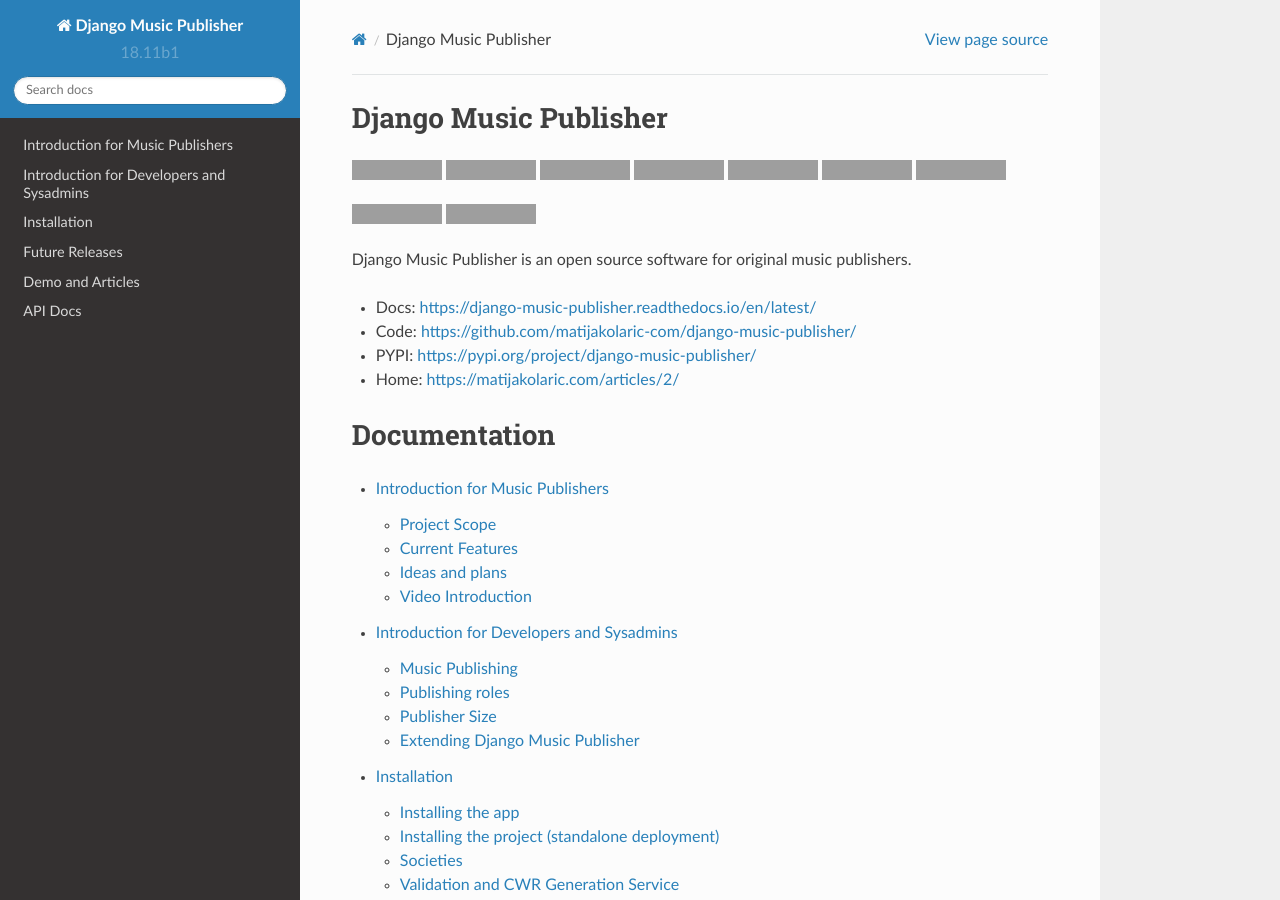
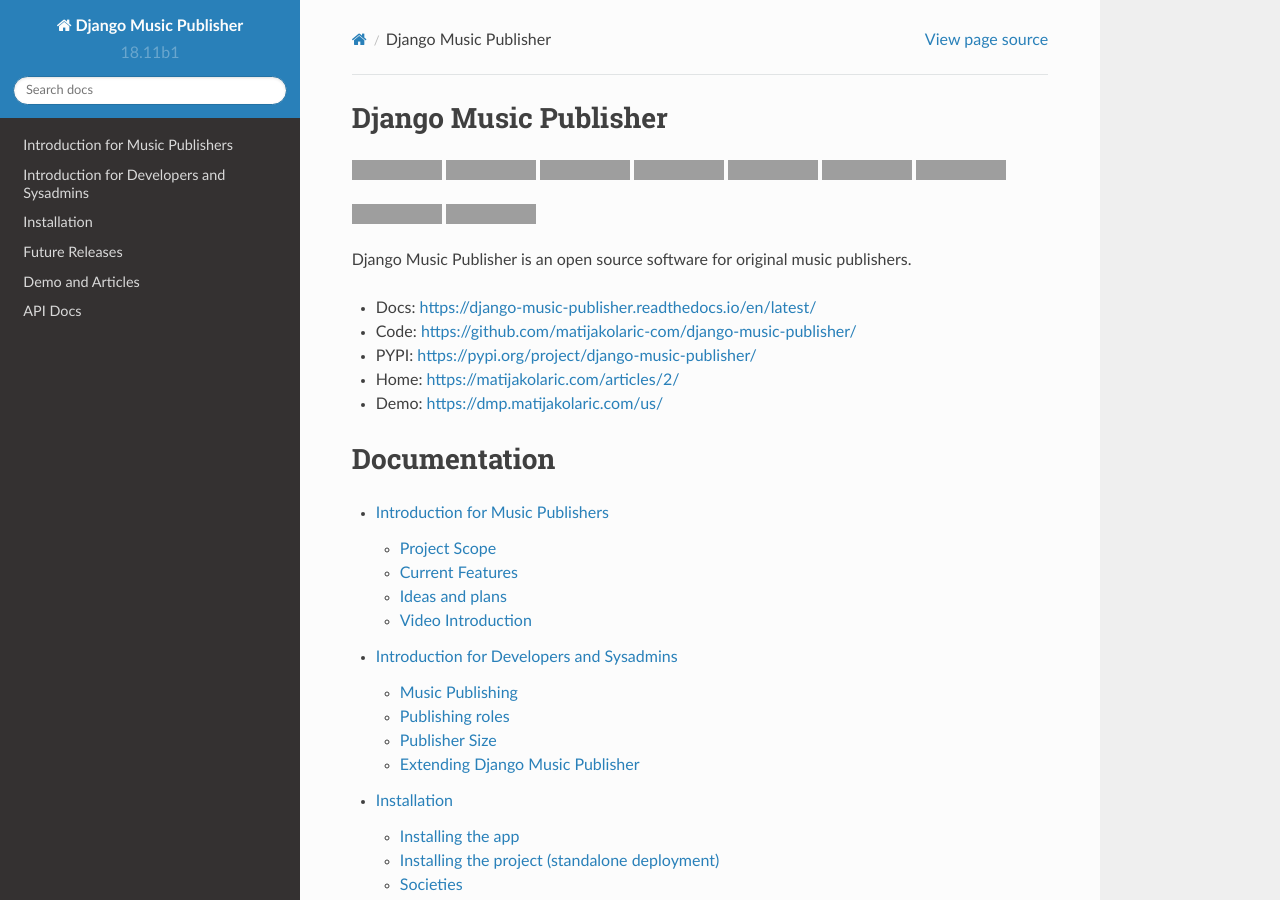
Before and after one commit to matijakolaric-com/django-music-publisher, a Sphinx documentation site: the page built from docs/index.rst, in a window 1280 px wide and 900 px high, cut to the strip 0-900 px from the top of the window. Built offline with Sphinx 7.4.7 and the Read the Docs theme 2.0.0, drawn with Linux system fonts in a browser that asks for light colours; the version number is read from the project's files by our own code; grey boxes are pictures that could not be loaded.

Commit message:
Update index.rst

```diff
--- a/docs/index.rst
+++ b/docs/index.rst
@@ -31,6 +31,7 @@
 * Code: https://github.com/matijakolaric-com/django-music-publisher/
 * PYPI: https://pypi.org/project/django-music-publisher/
 * Home: https://matijakolaric.com/articles/2/
+* Demo: https://dmp.matijakolaric.com/us/
 
 Documentation
 =============
```
